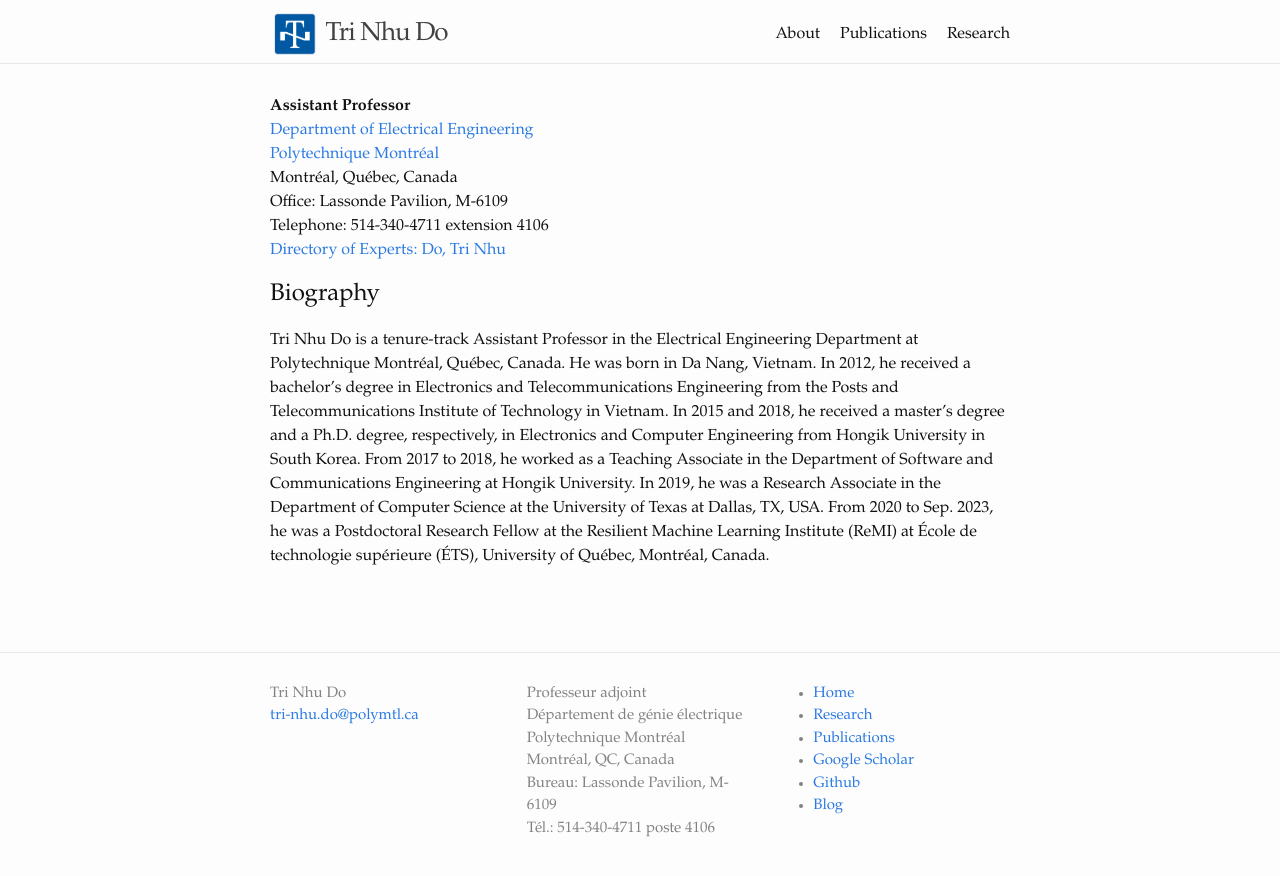
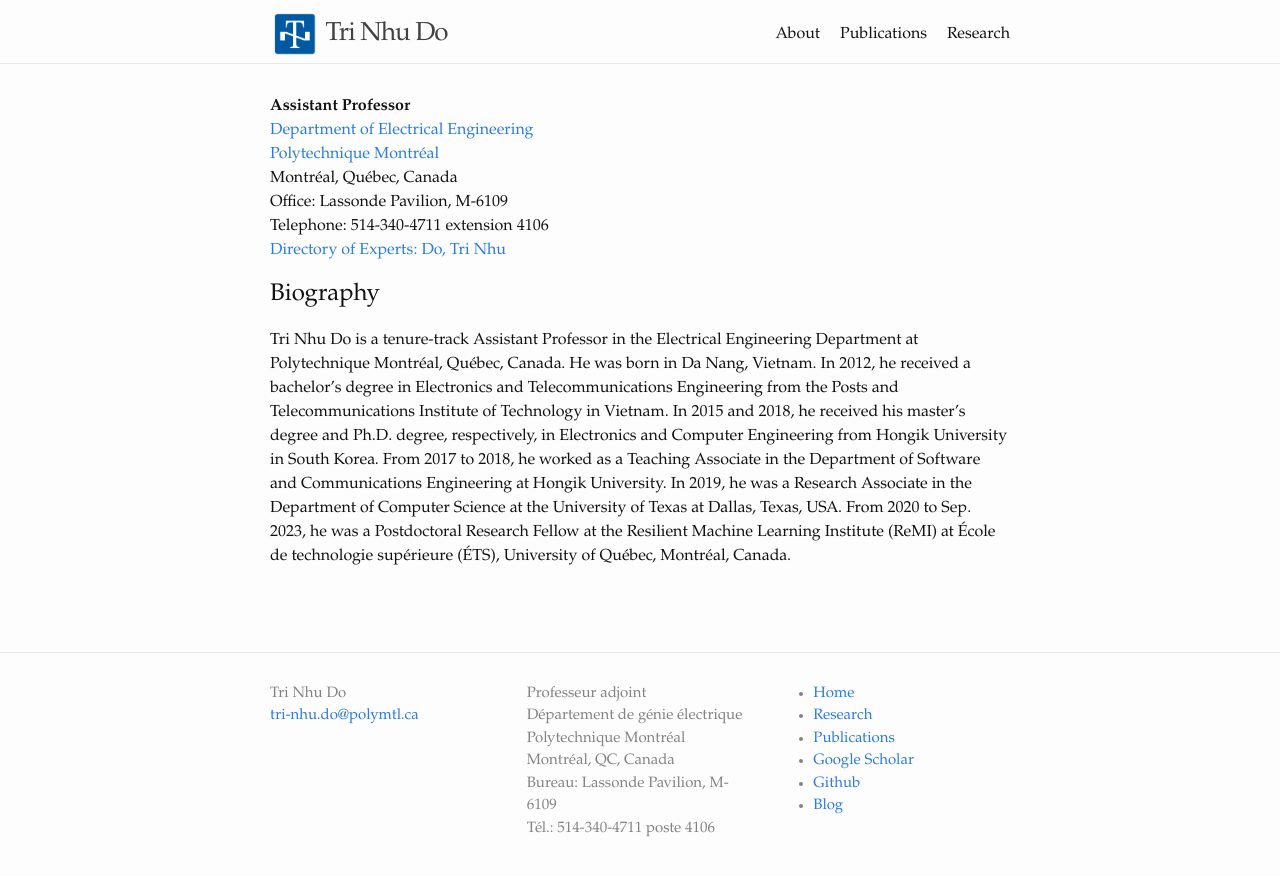
Before and after one commit to trinhudo/trinhudo.github.io, a Jekyll site: the page built from index.md, in a window 1280 px wide. Shown: the top 876 px of the page. Built offline with Jekyll 4.4.1, drawn with Linux system fonts in a browser that asks for light colours.

Commit message:
Update index.md
Signed-off-by: Tri Nhu Do <43434724+trinhudo@users.noreply.github.com>

```diff
--- a/index.md
+++ b/index.md
@@ -30,6 +30,6 @@
 
 
 ## Biography
-Tri Nhu Do is a tenure-track Assistant Professor in the Electrical Engineering Department at Polytechnique Montréal, Québec, Canada. He was born in Da Nang, Vietnam. In 2012, he received a bachelor's degree in Electronics and Telecommunications Engineering from the Posts and Telecommunications Institute of Technology in Vietnam. In 2015 and 2018, he received a master's degree and a Ph.D. degree, respectively, in Electronics and Computer Engineering from Hongik University in South Korea. From 2017 to 2018, he worked as a Teaching Associate in the Department of Software and Communications Engineering at Hongik University. In 2019, he was a Research Associate in the Department of Computer Science at the University of Texas at Dallas, TX, USA. From 2020 to Sep. 2023, he was a Postdoctoral Research Fellow at the Resilient Machine Learning Institute (ReMI) at École de technologie supérieure (ÉTS), University of Québec, Montréal, Canada.
+Tri Nhu Do is a tenure-track Assistant Professor in the Electrical Engineering Department at Polytechnique Montréal, Québec, Canada. He was born in Da Nang, Vietnam. In 2012, he received a bachelor's degree in Electronics and Telecommunications Engineering from the Posts and Telecommunications Institute of Technology in Vietnam. In 2015 and 2018, he received his master's degree and Ph.D. degree, respectively, in Electronics and Computer Engineering from Hongik University in South Korea. From 2017 to 2018, he worked as a Teaching Associate in the Department of Software and Communications Engineering at Hongik University. In 2019, he was a Research Associate in the Department of Computer Science at the University of Texas at Dallas, Texas, USA. From 2020 to Sep. 2023, he was a Postdoctoral Research Fellow at the Resilient Machine Learning Institute (ReMI) at École de technologie supérieure (ÉTS), University of Québec, Montréal, Canada.
 
 <!--- ## Posts --->
```
